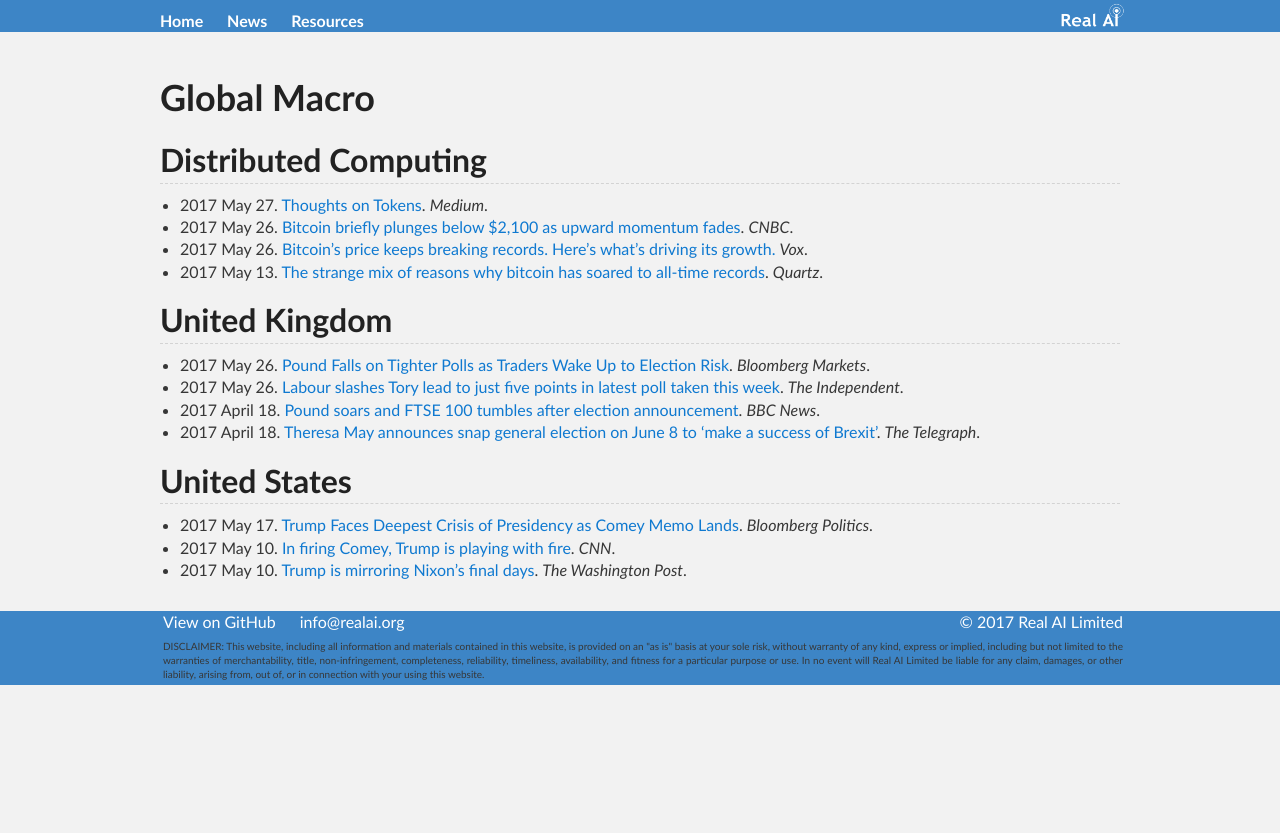
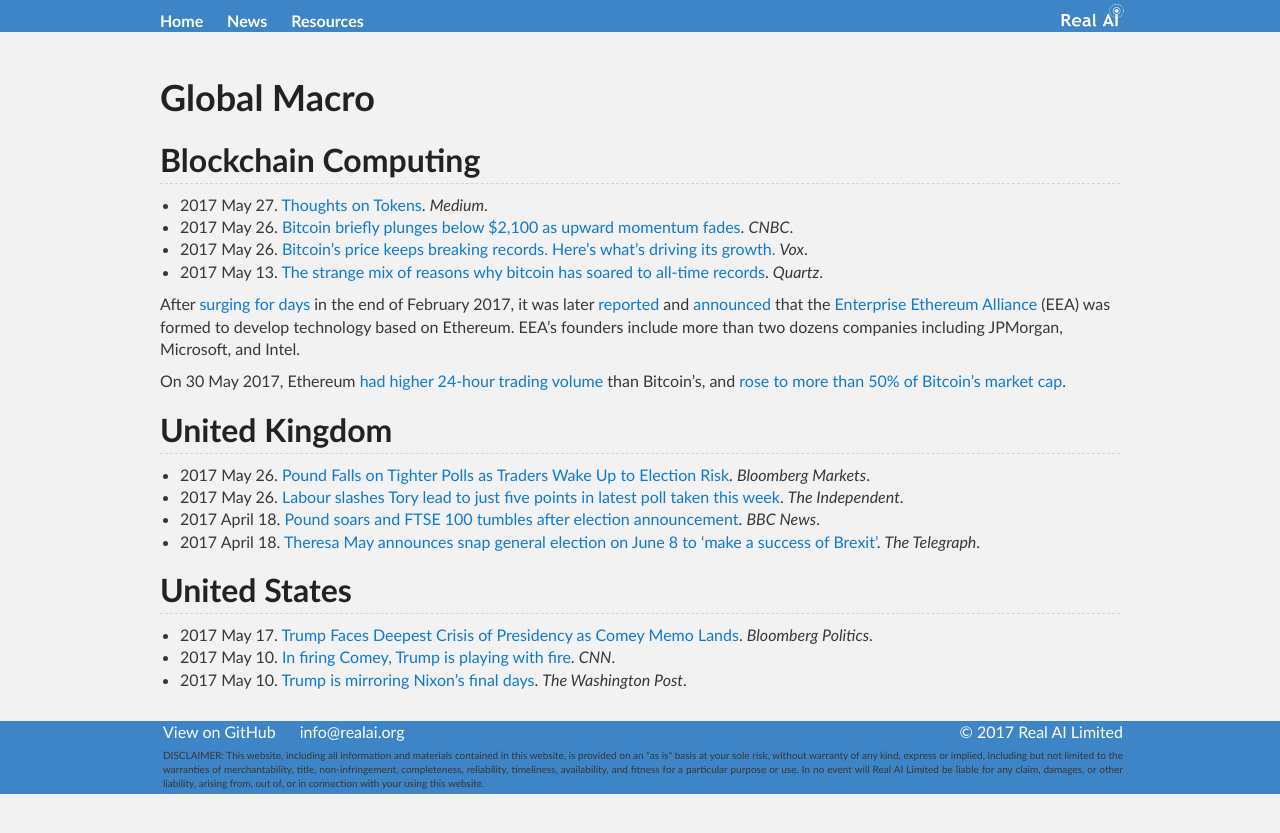
Before and after one commit to Tonywuhk/realai.org, a Jekyll site: the page built from macro.md, in a window 1280 px wide. Shown: the top 833 px of the page. Built offline with Jekyll 4.4.1, drawn with Linux system fonts in a browser that asks for light colours; our own code applies the rules of GitHub Pages for plain Markdown files; comment, search, counter and statistics services are not loaded; the repository's description, which GitHub fills in, is left out.

Commit message:
Update macro.md

```diff
--- a/macro.md
+++ b/macro.md
@@ -3,12 +3,16 @@
 ---
 # Global Macro
 
-## Distributed Computing
+## Blockchain Computing
 
 * 2017 May 27. [Thoughts on Tokens](https://medium.com/@balajis/thoughts-on-tokens-436109aabcbe). *Medium*.
 * 2017 May 26. [Bitcoin briefly plunges below $2,100 as upward momentum fades](http://www.cnbc.com/2017/05/26/bitcoin-briefly-plunges-below-2100-as-upward-momentum-fades.html). *CNBC*.
 * 2017 May 26. [Bitcoin's price keeps breaking records. Here's what's driving its growth.](https://www.vox.com/new-money/2017/5/26/15687062/bitcoin-bubble-explained) *Vox*.
 * 2017 May 13. [The strange mix of reasons why bitcoin has soared to all-time records](https://qz.com/981814/the-strange-mix-of-reasons-why-bitcoin-has-soared-to-all-time-records/). *Quartz*.
+
+After [surging for days](http://www.zerohedge.com/news/2017-02-27/ethereum-soars-after-jpmorgan-intel-microsoft-and-others-form-blockchain-alliance) in the end of February 2017, it was later  [reported](http://in.reuters.com/article/ethereum-enterprises-consortium-idINKBN16717C) and [announced](http://spectrum.ieee.org/tech-talk/computing/networks/enterprise-ethereum-alliance-launches) that the [Enterprise Ethereum Alliance](https://entethalliance.org/) (EEA) was formed to develop technology based on Ethereum. EEA’s founders include more than two dozens companies including JPMorgan, Microsoft, and Intel.
+
+On 30 May 2017, Ethereum [had higher 24-hour trading volume](https://cointelegraph.com/news/ethereum-has-higher-trade-volumes-than-bitcoin-as-fortunes-reverse) than Bitcoin’s, and [rose to more than 50% of Bitcoin’s market cap](https://www.cryptocoinsnews.com/ethereum-market-cap-rises-to-more-than-50-of-bitcoins/).
 
 ## United Kingdom
 
```
